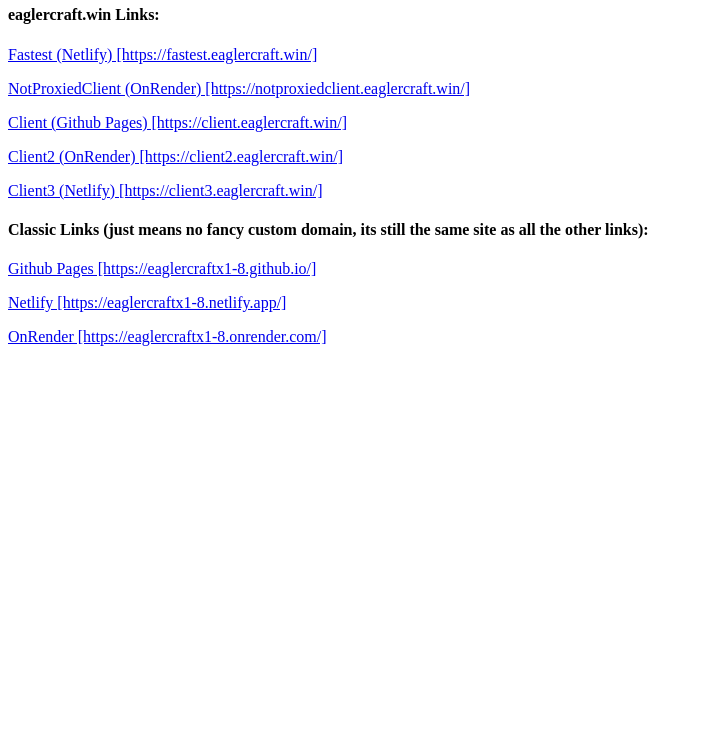
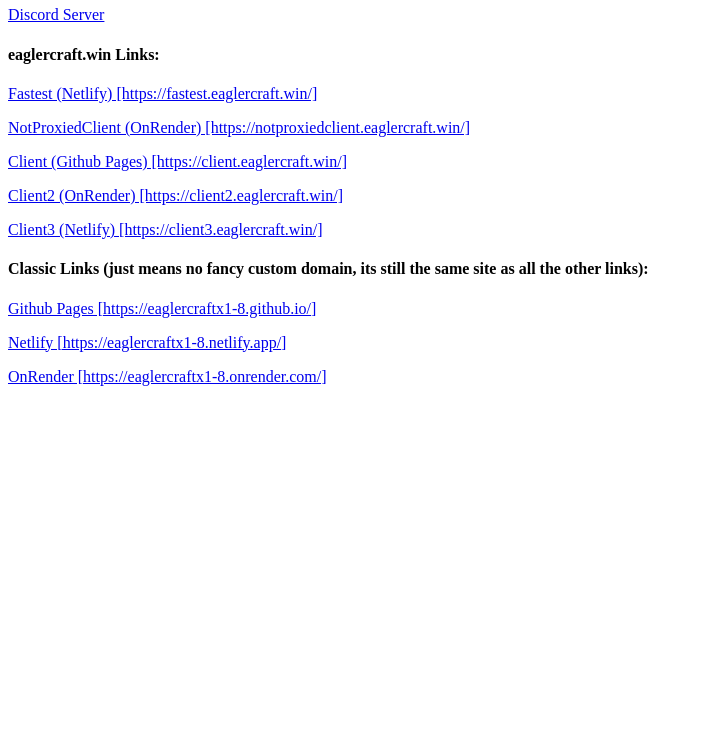
Before and after one commit to eaglercraftx1-8/eaglercraft.win-homepage, a plain HTML site: page index.html in a window 1280 px wide. Shown: the part 60-800 px from the top of the page, without its empty margins (0-703 px from the left). Drawn offline with Linux system fonts and the light colour scheme.

Commit message:
Update index.html

```diff
--- a/index.html
+++ b/index.html
@@ -3,6 +3,7 @@
 </head>
 <body>
   <h1>EaglercraftX Links!</h1>
+  <a href="https://discord.eaglercraft.win"><p>Discord Server</p></a>
   <h4>eaglercraft.win Links:</h4>
   <a href="https://fastest.eaglercraft.win/"><p>Fastest (Netlify) [https://fastest.eaglercraft.win/]</p></a>
   <a href="https://notproxiedclient.eaglercraft.win/"><p>NotProxiedClient (OnRender) [https://notproxiedclient.eaglercraft.win/]</p></a>
```
